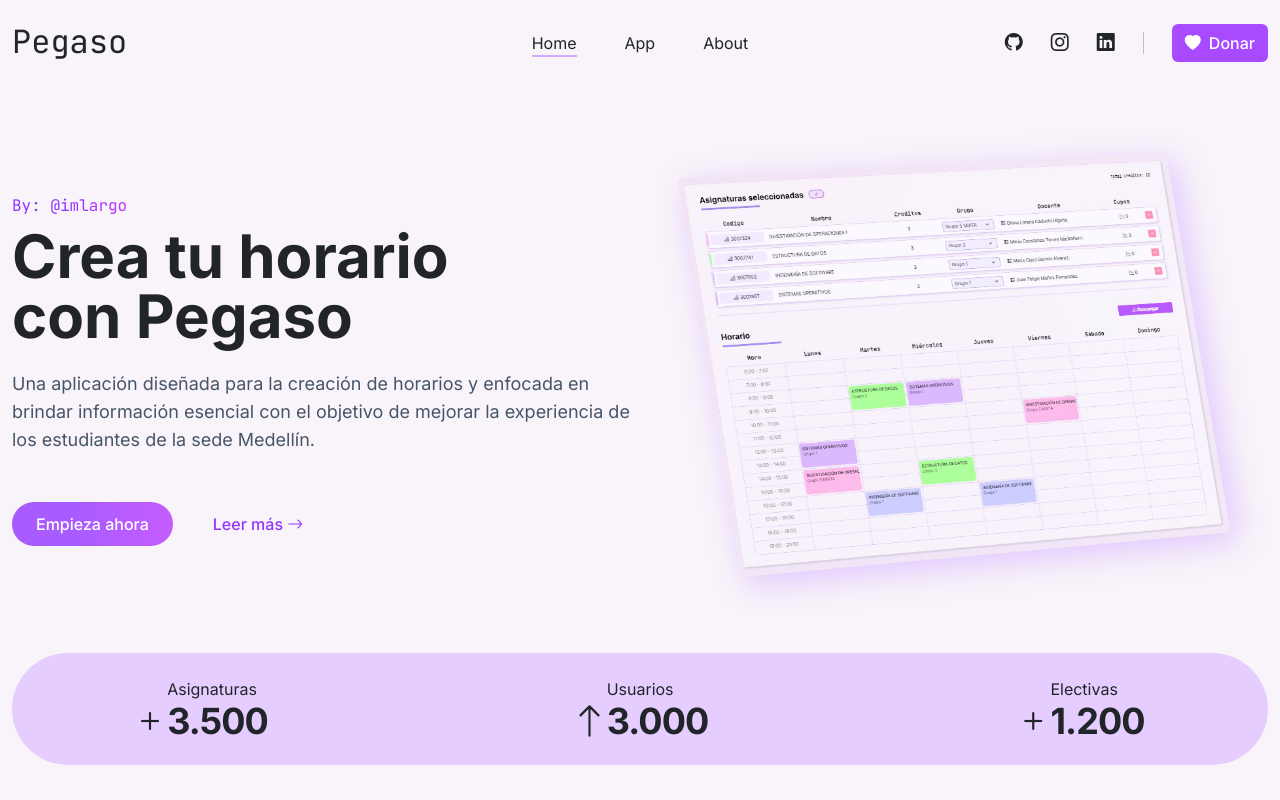
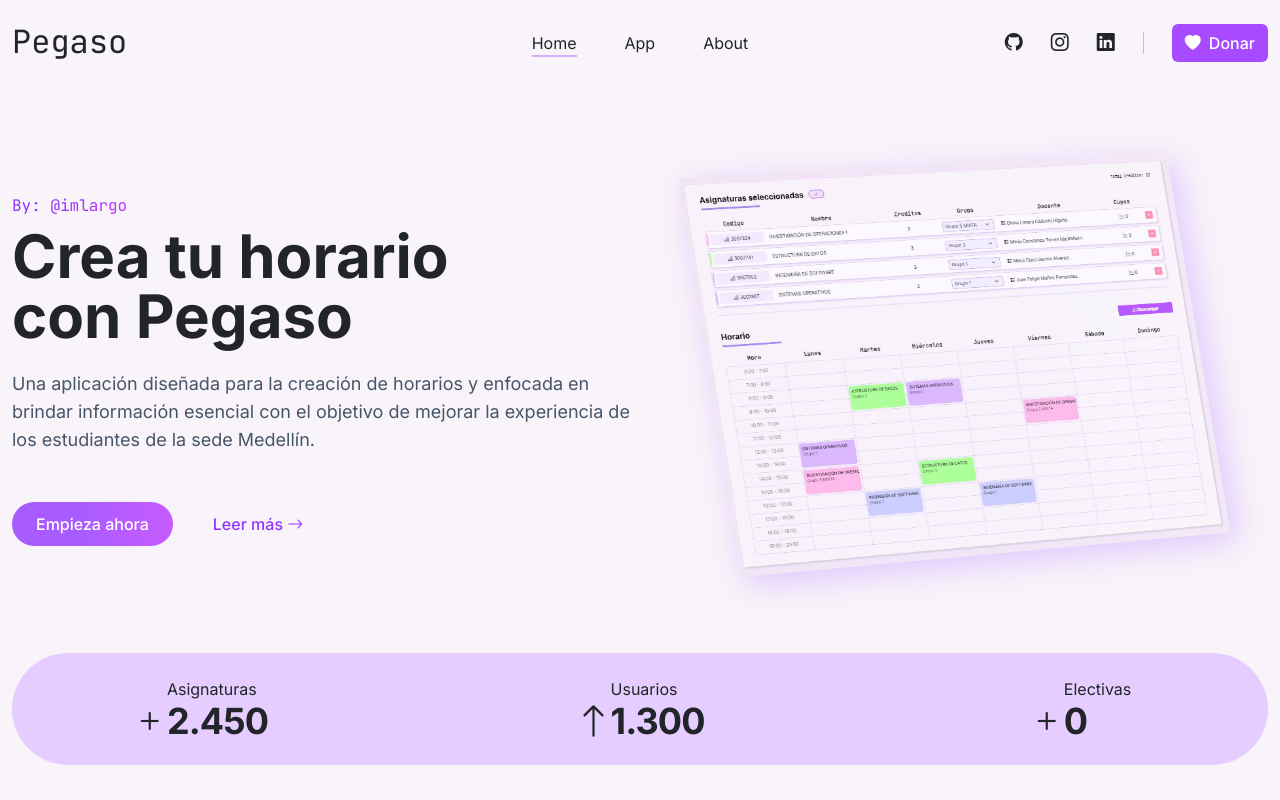
Before and after one commit to kblandonv/pegaso, a SvelteKit app: page / in a window 1280 px wide. Shown: the top 800 px of the page. Built offline with nearby package versions, Linux system fonts and the light colour scheme.

Commit message:
actualizar estadisticas landing page

```diff
--- a/src/components/Home/Hero.svelte
+++ b/src/components/Home/Hero.svelte
@@ -27,7 +27,7 @@
         <i class="bi bi-plus font-bold text-4xl tracking-tight"></i>
         <div>
             <span>Asignaturas</span>
-            <h1 class="font-bold text-4xl tracking-tight">3.500</h1>
+            <h1 class="font-bold text-4xl tracking-tight">2.450</h1>
         </div>
     </div>
 
@@ -35,7 +35,7 @@
         <i class="bi bi-arrow-up font-bold text-4xl tracking-tight"></i>
         <div>
             <span>Usuarios</span>
-            <h1 class="font-bold text-4xl tracking-tight">3.000</h1>
+            <h1 class="font-bold text-4xl tracking-tight">1.300</h1>
         </div>
     </div>
 
@@ -43,7 +43,7 @@
         <i class="bi bi-plus font-bold text-4xl tracking-tight"></i>
         <div>
             <span>Electivas</span>
-            <h1 class="font-bold text-4xl tracking-tight">1.200</h1>
+            <h1 class="font-bold text-4xl tracking-tight">0</h1>
         </div>
     </div>
 
```
